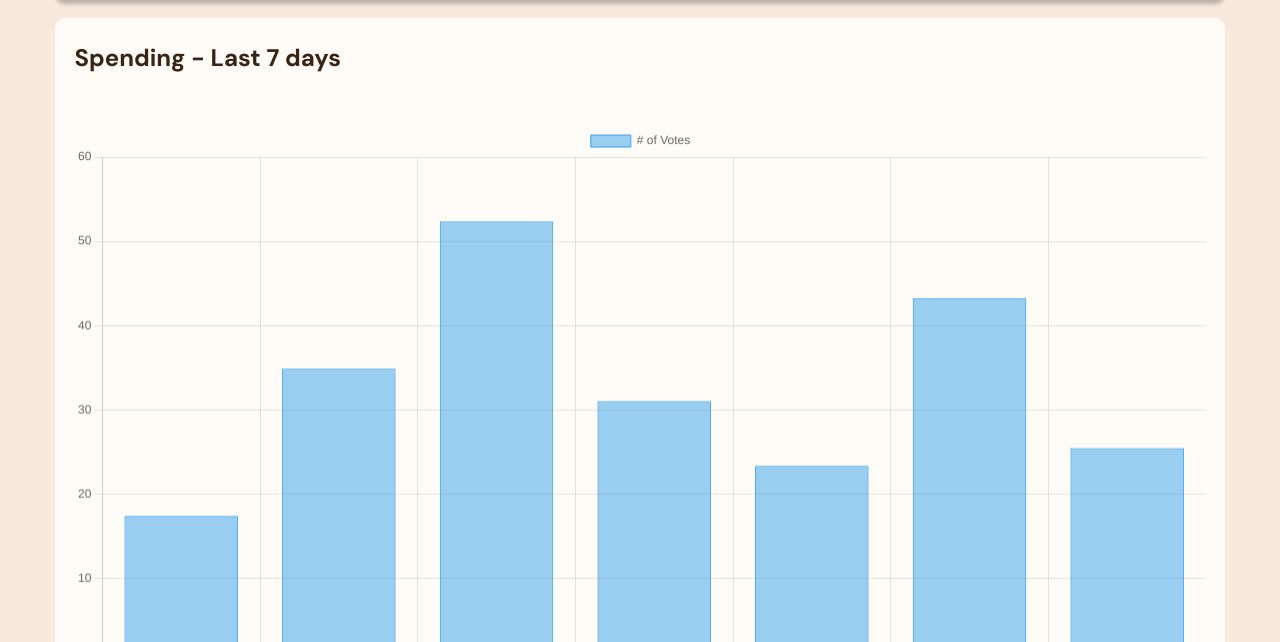
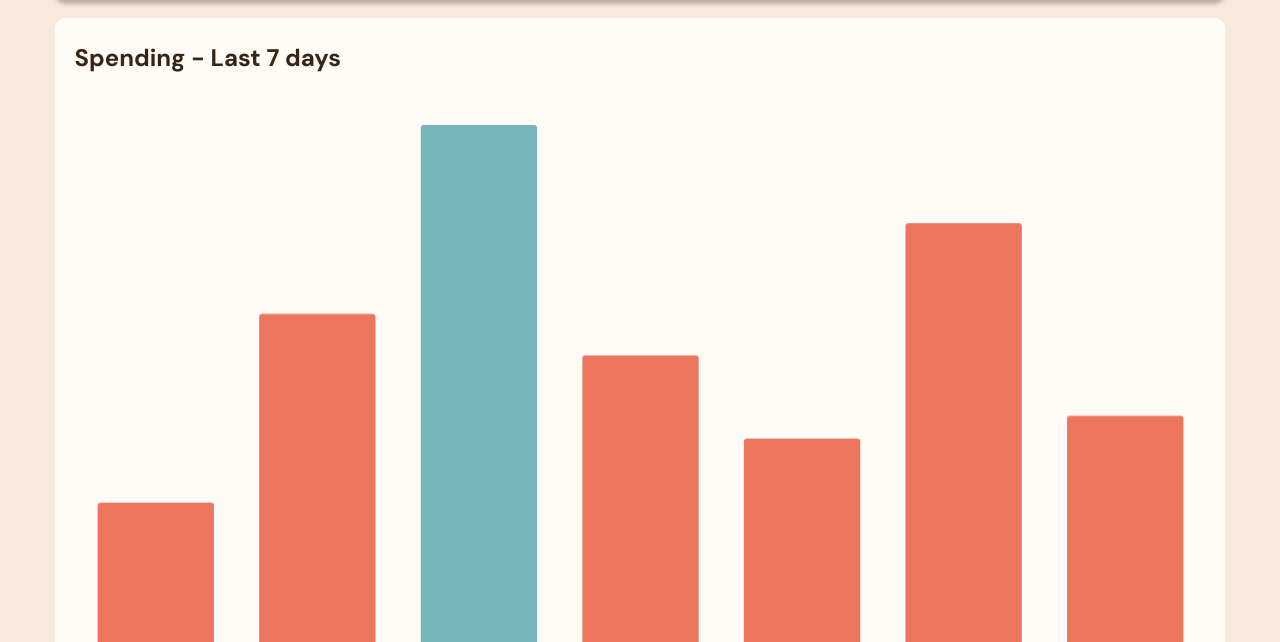
Before and after one commit to peterbujaky/expenses-chart-component, a plain HTML site: page index.html in a window 1280 px wide. Shown: the part 158-800 px from the top of the page. Drawn offline with nearby package versions, Linux system fonts and the light colour scheme.

Commit message:
Add bar background & hover colors

```diff
--- a/index.html
+++ b/index.html
@@ -28,7 +28,7 @@
     <main>
       <h2 class="main__title">Spending - Last 7 days</h2>
       <div class="main__chart">
-        <canvas id="myChart"></canvas>
+        <canvas id="myChart" class="chart"></canvas>
       </div>
 
       <div class="line-break"></div>
--- a/index.js
+++ b/index.js
@@ -4,6 +4,9 @@ fetch("./data.json")
     console.log(data)
     let days = data.map(item => item.day);
     let amounts = data.map(item => item.amount);
+    let maxValue = Math.max(...amounts);
+    let maxIndex = amounts.indexOf(maxValue);
+    console.log(maxIndex);
 
     const ctx = document.getElementById("myChart").getContext("2d");
 
@@ -12,20 +15,67 @@ new Chart(ctx, {
     data: {
       labels: days,
       datasets: [{
-        label: '# of Votes',
+        label: amounts,
         data: amounts,
-        borderWidth: 1
+        backgroundColor: color=> {
+            let colors = color.index === maxIndex ? "#76B5BC" :  "#EC755D";
+            return colors;
+        },
+        borderRadius: 3,
+        borderWidth: 0,
+        hoverBackgroundColor: color => {
+            let hoverColor = color.index === maxIndex ? "#B4E0E5" : "#FF9B86";
+            return hoverColor;
+        }
       }]
     },
     options: {
+        layout: {
+            padding: {
+                top: 0,
+            }
+        },
+        plugins: {
+            legend: {
+                display: false,
+            },
+        },
+        onHover: {
+            mode: 'nearest',
+            intersect: true,
+            cursor: 'pointer',
+        },
+        tooltips: {
+            backgroundColor: 'rgba(255, 255, 255, 0.8)',
+            titleFontFamily: "'Open Sans Bold', sans-serif",
+            titleFontSize: 18,
+            titleFontColor: '#000',
+            bodyFontFamily: "'Open Sans'",
+            bodyFontSize: 14,
+            bodyFontColor: '#000',
+            displayColors: false,
+        },
       scales: {
+
         y: {
-          beginAtZero: true
+            display: false,
+          beginAtZero: true,
+          max: maxValue,
+          grid: {
+            display: false,
+          }
+        },
+        x: {
+            display: false,
+            grid: {
+                display: false,
+            }
         }
       }
     }
   });
 
-
+  chart.data.datasets[0].backgroundColor[2] = "#ff0000";
+  chart.update();
 
 });
```
